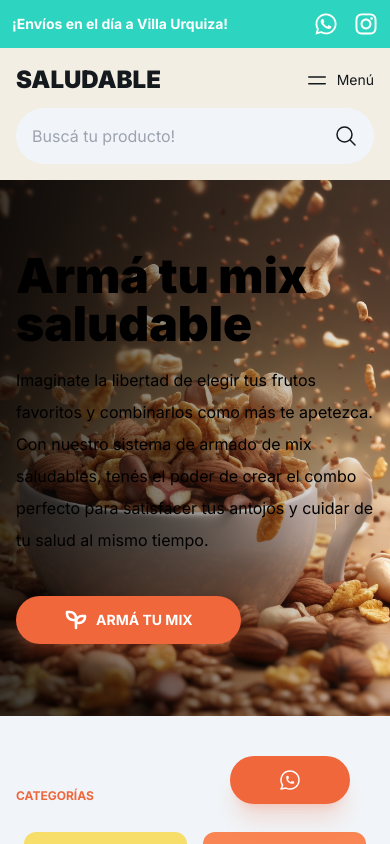
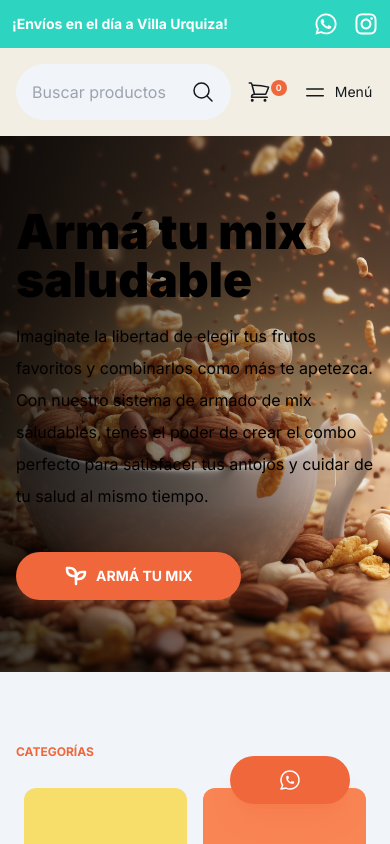
Before and after one commit to alombard1/saludable, a Next.js app: page / in a window 390 px wide. Shown: the top 844 px of the page. Built offline with nearby package versions, Linux system fonts and the light colour scheme.

Commit message:
chore: improve navbar design

```diff
--- a/src/components/navbar/index.js
+++ b/src/components/navbar/index.js
@@ -11,34 +11,15 @@ const Navbar = () => {
     <>
       <Topbar text="¡Envíos en el día a Villa Urquiza!" />
       <nav className="bg-light sticky top-0 z-20">
-        <Container className="text-dark flex flex-wrap items-center justify-between p-4 lg:p-0 lg:py-4">
-          <div className="logo w-1/2 font-black text-2xl lg:w-1/5">
-            <Link href="/">SALUDABLE</Link>
+        <Container className="text-dark flex flex-wrap items-center justify-between p-4 md:p-0 md:py-4">
+          <div className="logo w-1/2 font-black text-2xl hidden md:w-1/5 md:block">
+            <Link href="/">SALUD</Link>
           </div>
-          <div className="toggler w-1/2 text-right lg:hidden">
-            <button className="flex items-center ml-auto mr-0">
-              <svg
-                xmlns="http://www.w3.org/2000/svg"
-                fill="none"
-                viewBox="0 0 24 24"
-                strokeWidth="1.5"
-                stroke="currentColor"
-                className="w-6 h-6"
-              >
-                <path
-                  strokeLinecap="round"
-                  strokeLinejoin="round"
-                  d="M3.75 9h16.5m-16.5 6.75h16.5"
-                />
-              </svg>
-              <span className="ml-2 text-sm">Menú</span>
-            </button>
-          </div>
-          <div className="search w-full mt-3 lg:w-3/5 lg:mt-0">
+          <div className="search w-3/5">
             <div className="formGroup relative">
               <input
                 type="text"
-                placeholder="Buscá tu producto!"
+                placeholder="Buscar productos"
                 className="bg-slate-100 w-full rounded-full p-4 pr-14"
               />
               <div className="icon absolute right-4 top-1/2 -translate-y-1/2">
@@ -59,9 +40,9 @@ const Navbar = () => {
               </div>
             </div>
           </div>
-          <div className="menu w-full hidden lg:block lg:w-1/5">
+          <div className="menu w-2/5 md:w-1/5">
             <ul className="flex lg:justify-end">
-              <li className="ml-4">
+              <li className="ml-4 hidden lg:block">
                 <Link href="/whatsapp">
                   <svg
                     xmlns="http://www.w3.org/2000/svg"
@@ -79,7 +60,7 @@ const Navbar = () => {
                   </svg>
                 </Link>
               </li>
-              <li className="ml-4">
+              <li className="ml-4 hidden lg:block">
                 <Link href="/my-profile">
                   <svg
                     xmlns="http://www.w3.org/2000/svg"
@@ -118,6 +99,27 @@ const Navbar = () => {
                   </div>
                 </Link>
               </li>
+              <li className="ml-4 lg:hidden">
+                <div className="toggler text-right">
+                  <button className="flex items-center ml-auto mr-0">
+                    <svg
+                      xmlns="http://www.w3.org/2000/svg"
+                      fill="none"
+                      viewBox="0 0 24 24"
+                      strokeWidth="1.5"
+                      stroke="currentColor"
+                      className="w-6 h-6"
+                    >
+                      <path
+                        strokeLinecap="round"
+                        strokeLinejoin="round"
+                        d="M3.75 9h16.5m-16.5 6.75h16.5"
+                      />
+                    </svg>
+                    <span className="ml-2 text-sm">Menú</span>
+                  </button>
+                </div>
+              </li>
             </ul>
           </div>
         </Container>
```
